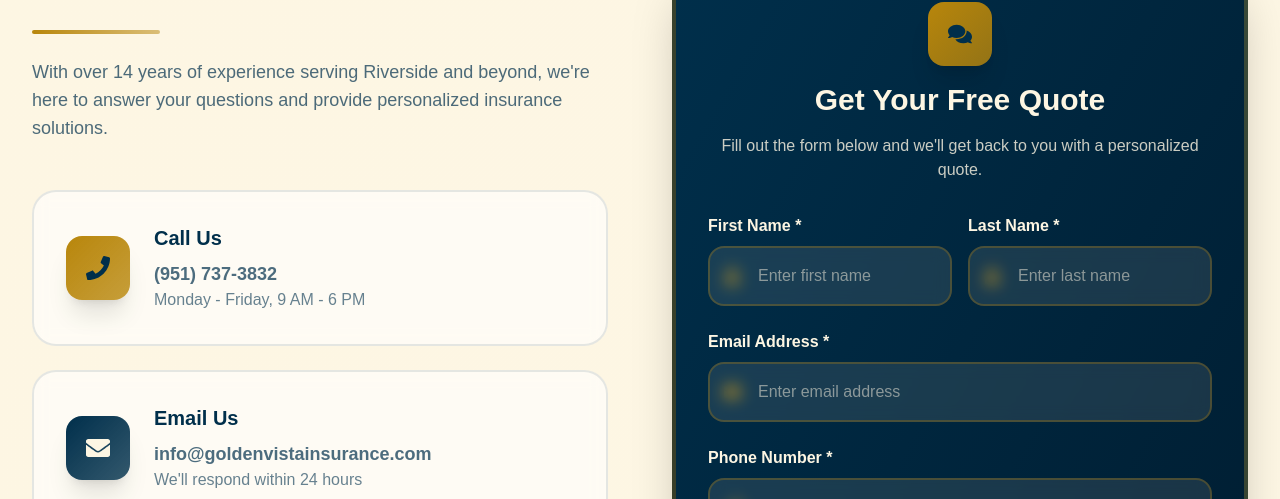
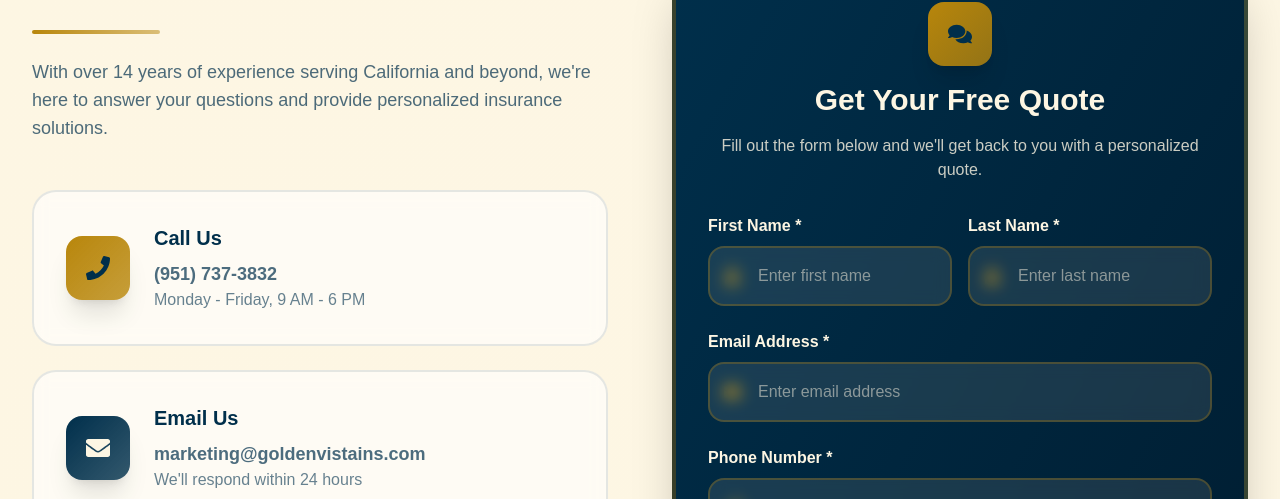
Before and after one commit to AlbertoGuadron/golden-vista, a Next.js app: page /contactus in a window 1280 px wide. Shown: the part 755-1254 px from the top of the page. Built offline with nearby package versions, Linux system fonts and the light colour scheme.

Commit message:
arreglo de informacio

```diff
--- a/app/contactus/page.tsx
+++ b/app/contactus/page.tsx
@@ -156,7 +156,7 @@ export default function ContactUsPage() {
                 <h2 className="text-4xl font-black text-[#002F4B] mb-6">Let's Connect</h2>
                 <div className="h-1 w-32 bg-gradient-to-r from-[#B8860B] to-[#B8860B]/50 rounded-full mx-auto lg:mx-0 mb-6"></div>
                 <p className="text-lg text-[#002F4B]/70">
-                  With over 14 years of experience serving Riverside and beyond, we're here to answer your questions and provide personalized insurance solutions.
+                  With over 14 years of experience serving California and beyond, we're here to answer your questions and provide personalized insurance solutions.
                 </p>
               </div>
 
@@ -187,7 +187,7 @@ export default function ContactUsPage() {
                       </div>
                       <div>
                         <h3 className="text-xl font-black text-[#002F4B] mb-2">Email Us</h3>
-                        <p className="text-[#002F4B]/70 text-lg font-bold">info@goldenvistainsurance.com</p>
+                        <p className="text-[#002F4B]/70 text-lg font-bold">marketing@goldenvistains.com</p>
                         <p className="text-[#002F4B]/60">We'll respond within 24 hours</p>
                       </div>
                     </div>
```
